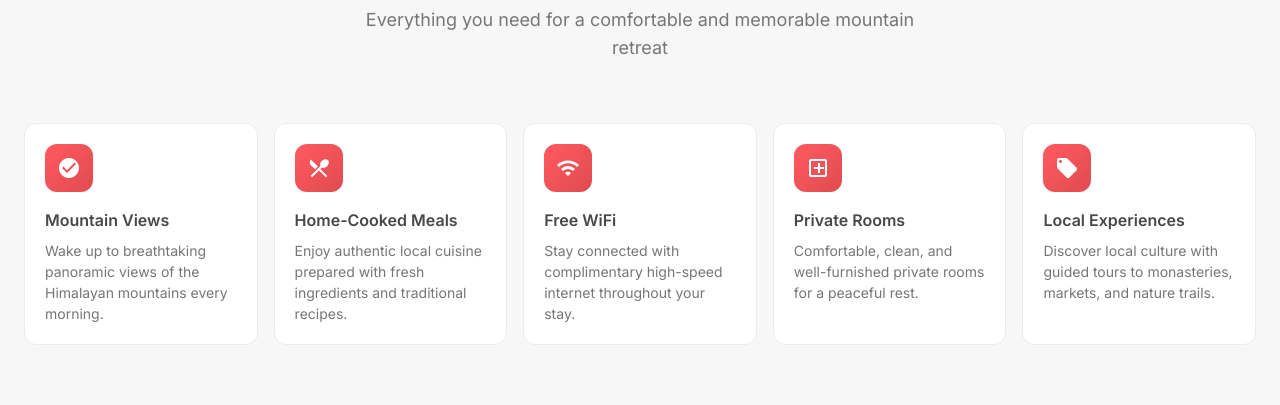
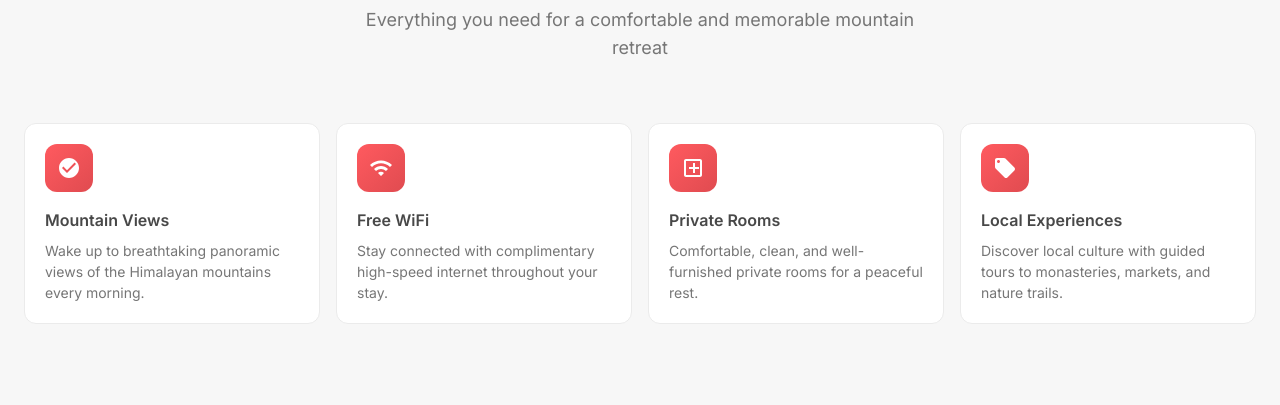
Before and after one commit to Anay007-git/bethany, a React (Vite) app: page / in a window 1280 px wide. Shown: the part 4620-5025 px from the top of the page. Built offline with nearby package versions, Linux system fonts and the light colour scheme; no server answers.

Commit message:
Remove 'Home-Cooked Meals' amenity and update grid layout to 4 columns

```diff
--- a/src/components/Amenities.jsx
+++ b/src/components/Amenities.jsx
@@ -8,15 +8,7 @@ const amenities = [
         title: 'Mountain Views',
         description: 'Wake up to breathtaking panoramic views of the Himalayan mountains every morning.'
     },
-    {
-        icon: (
-            <svg viewBox="0 0 24 24">
-                <path d="M8.1 13.34l2.83-2.83L3.91 3.5c-1.56 1.56-1.56 4.09 0 5.66l4.19 4.18zm6.78-1.81c1.53.71 3.68.21 5.27-1.38 1.91-1.91 2.28-4.65.81-6.12-1.46-1.46-4.2-1.1-6.12.81-1.59 1.59-2.09 3.74-1.38 5.27L3.7 19.87l1.41 1.41L12 14.41l6.88 6.88 1.41-1.41L13.41 13l1.47-1.47z" />
-            </svg>
-        ),
-        title: 'Home-Cooked Meals',
-        description: 'Enjoy authentic local cuisine prepared with fresh ingredients and traditional recipes.'
-    },
+
     {
         icon: (
             <svg viewBox="0 0 24 24">
--- a/src/index.css
+++ b/src/index.css
@@ -529,8 +529,8 @@ section {
 
 .amenities-grid {
   display: grid;
-  grid-template-columns: repeat(5, 1fr);
-  /* Force single row for 5 items */
+  grid-template-columns: repeat(4, 1fr);
+  /* Force single row for 4 items */
   gap: 16px;
   /* Tighter gap */
   overflow-x: auto;
```
